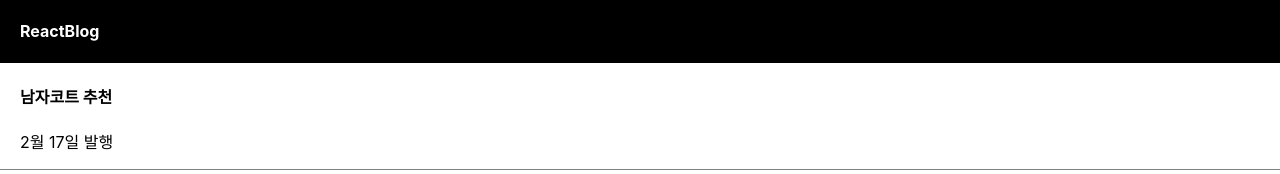
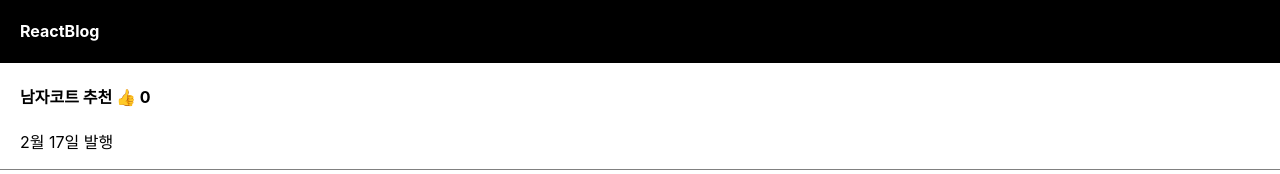
Before and after one commit to doong2imdang/TIL, a React (Create React App) app in the folder CodingApple/React/blog/: page / in a window 1280 px wide. Shown: the top 174 px of the page. Built offline with nearby package versions, Linux system fonts and the light colour scheme.

Commit message:
5. 버튼에 기능개발을 해보자 & 리액트 state 변경하는법

```diff
--- a/CodingApple/React/blog/src/App.js
+++ b/CodingApple/React/blog/src/App.js
@@ -1,3 +1,6 @@
+/* eslint-disable */
+// Lint 끄는 기능임
+
 import "./App.css";
 import { useState } from "react";
 
@@ -18,7 +21,21 @@ function App() {
   // Q. state 언제 써야함?
   // -> 변동시 자동으로 html 반영되게 만들고 싶으면 state 쓰셈
 
-  // 숙제. 이렇게 만들어오세요. 근데 제목들을 state로 만들어오셈
+  // 숙제. 이렇게 만들어오세요. 근데 제목들을 state로 만들어오셈(완)
+
+  let [따봉, 따봉변경] = useState(0);
+  // 따봉변경 => state 변경용 함수임
+
+  // onClick={안엔 함수이름을 넣어야함} => 함수 만드는 문법을 바로 넣어도 상관없음( () => {} or function() { })
+
+  // state 변경하는 법(등호로 변경금지)
+  // state변경함수(새로운state)
+
+  // 오늘 배운거
+  // 1. onClick 쓰는 법 => onClick={} 안엔 함수 넣어야함
+  // 2. state 변경하는 법(항상 state 변경함수 쓰세요) => state변경함수(새로운 state)
+
+  // 숙제. 버튼 누르면 첫 글이 '여자코트 추천'으로 바뀌는 기능만들기
   return (
     <div className="App">
       <div className="black-nav">
@@ -26,7 +43,17 @@ function App() {
         <h4>ReactBlog</h4>
       </div>
       <div className="list">
-        <h4>{글제목[0]}</h4>
+        <h4>
+          {글제목[0]}{" "}
+          <span
+            onClick={() => {
+              따봉변경(따봉 + 1);
+            }}
+          >
+            👍
+          </span>{" "}
+          {따봉}
+        </h4>
         <p>2월 17일 발행</p>
       </div>
       <div className="list">
```
